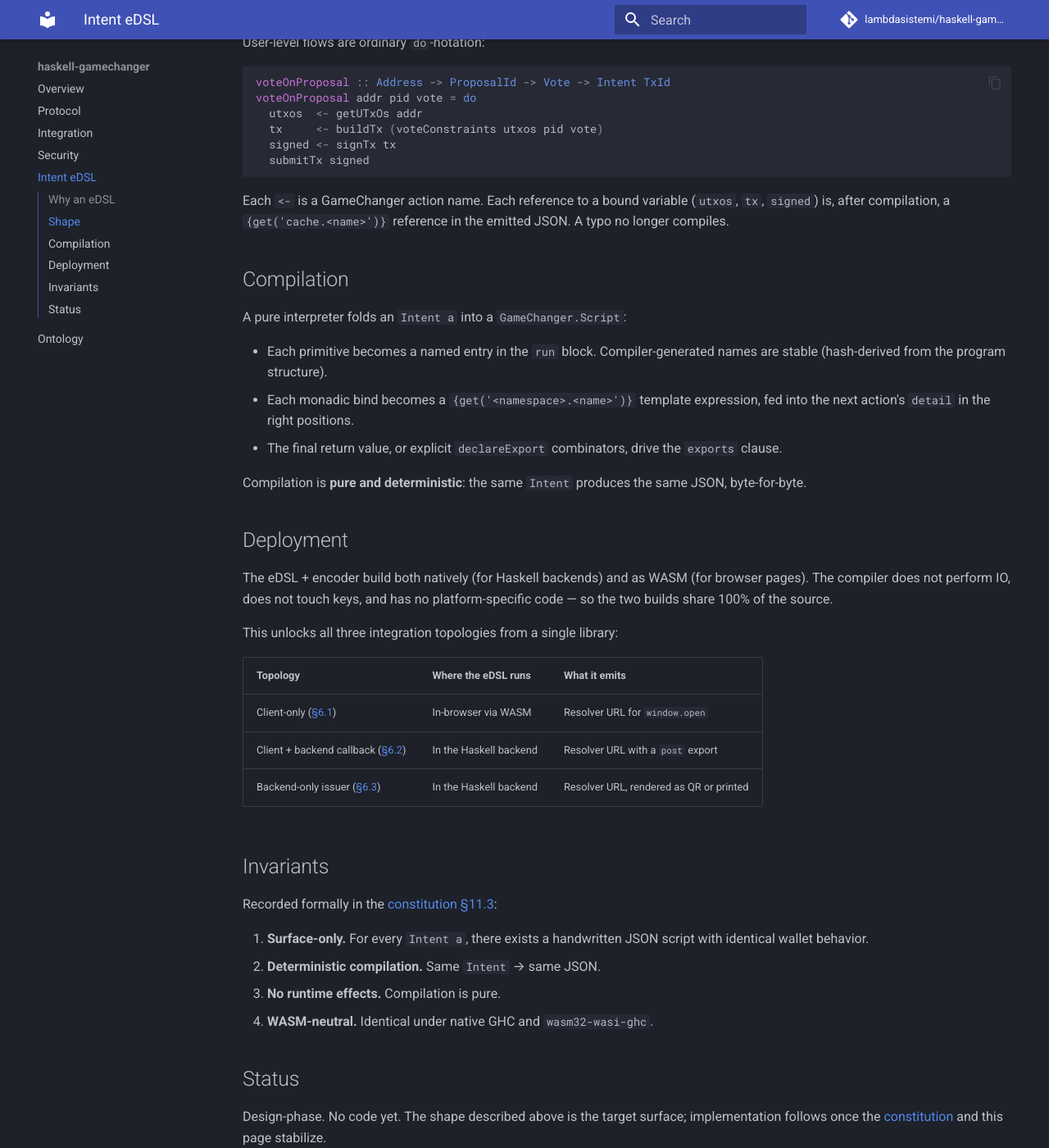
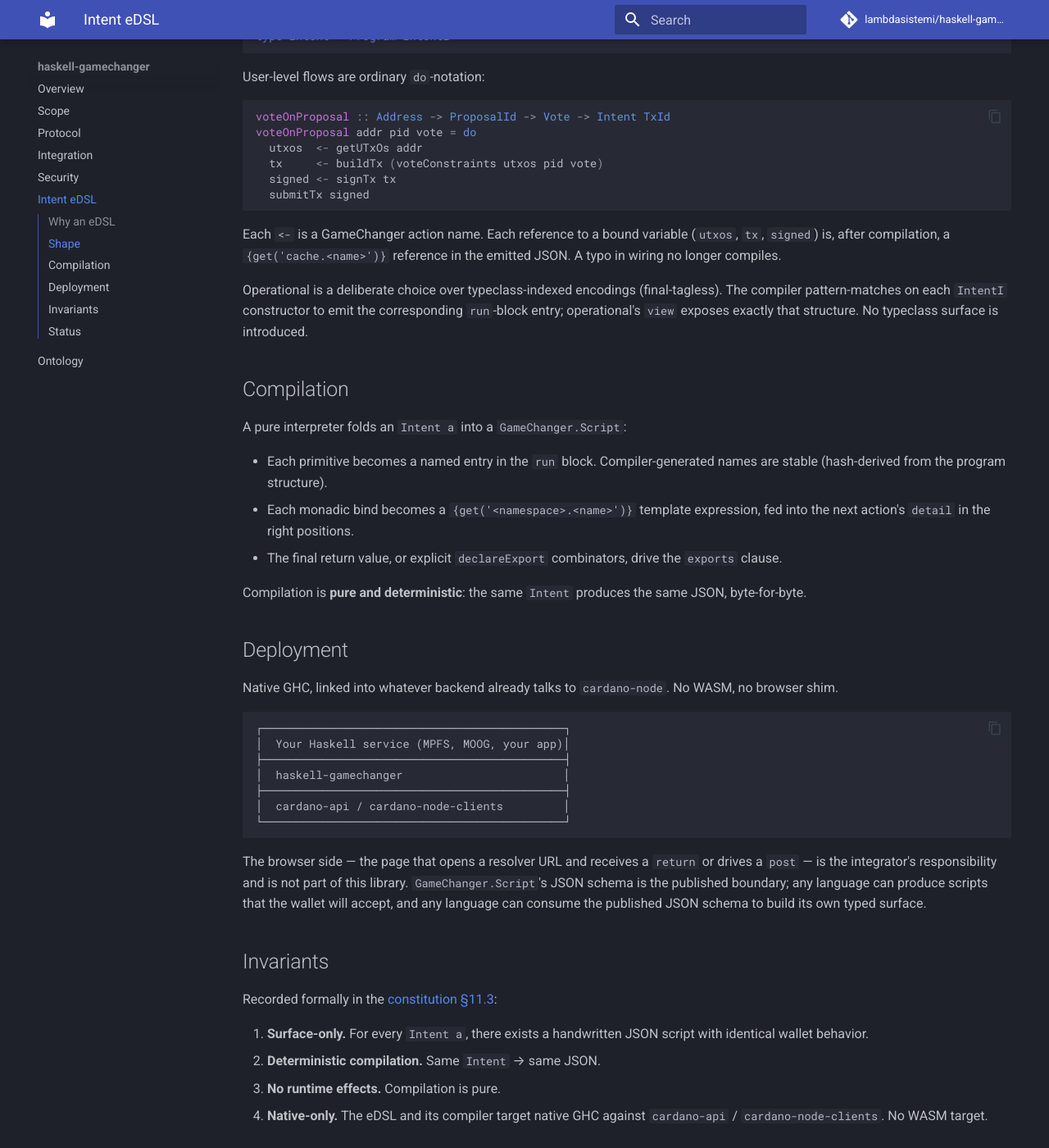
Before and after one commit to lambdasistemi/haskell-gamechanger, an MkDocs documentation site: the page built from docs/intent-dsl.md, in a window 1280 px wide and 1400 px high, scrolled down 891 px. Shown: the whole window at 82% size. Built offline with MkDocs 1.6.1 and Material for MkDocs 9.7.7, drawn with Linux system fonts in a browser that asks for light colours; comment, search, counter and statistics services are not loaded; some of the changed text lies outside the part shown.

Commit message:
chore: commit to scope A (backend-only library, no WASM)
After weighing the cost of a WASM target against the actual Haskell
value in this project, the honest scope is backend-only. The
cardano-api / cardano-ledger dependency chain does not WASM-compile
today, and the browser-side work (JSON building, URL opening, QR
rendering) is trivial in any language — a typed Haskell surface for
it is not load-bearing.

Constitution (v0.3.0):
- §8 rewrites the scope as backend-only, targeting topologies 6.2
  and 6.3. Topology 6.1 is explicitly out of scope; the published
  JSON schema is the boundary for non-Haskell integrators.
- §11 drops the WASM-neutral invariant. Encoding-agnostic (final-
  tagless is the likely default, operational-monad remains an
  option). Native GHC against cardano-api / cardano-node-clients.

Docs:
- new Scope page records the decision and the three alternatives
  considered (A backend-only / B emit-path WASM / C two codebases).
- Intent eDSL page rewritten to drop all WASM/browser framing and
  describe the backend deployment picture.
- index.md points to the Scope page as the first stop for new
  readers.

Ontology:
- gc:IntentProgram description widened to cover both encodings and
  tightened to 'native backend only', aligning with the
  constitution.

````diff
--- a/docs/intent-dsl.md
+++ b/docs/intent-dsl.md
@@ -6,9 +6,14 @@ GameChanger scripts in Haskell. It sits on top of
 compiles down to the same JSON a hand-written script would emit.
 
 It is a **surface, not a semantics.** It does not evaluate wallet
-actions, does not simulate transactions, and does not add any
-capability the protocol does not already support. It only moves
-errors from wallet-execution time to compile time.
+actions, does not simulate transactions, and adds no capability
+beyond the published DSL. It only moves errors from
+wallet-execution time to compile time.
+
+It is **backend-only.** This library does not target the browser.
+See [scope](./scope.md) for why, and
+[Integration §6.2 / §6.3](./integration.md) for the topologies this
+serves.
 
 ## Why an eDSL
 
@@ -57,8 +62,14 @@ voteOnProposal addr pid vote = do
 
 Each `<-` is a GameChanger action name. Each reference to a bound
 variable (`utxos`, `tx`, `signed`) is, after compilation, a
-`{get('cache.<name>')}` reference in the emitted JSON. A typo no
-longer compiles.
+`{get('cache.<name>')}` reference in the emitted JSON. A typo in
+wiring no longer compiles.
+
+Operational is a deliberate choice over typeclass-indexed encodings
+(final-tagless). The compiler pattern-matches on each `IntentI`
+constructor to emit the corresponding `run`-block entry;
+operational's `view` exposes exactly that structure. No typeclass
+surface is introduced.
 
 ## Compilation
 
@@ -79,34 +90,41 @@ produces the same JSON, byte-for-byte.
 
 ## Deployment
 
-The eDSL + encoder build both natively (for Haskell backends) and
-as WASM (for browser pages). The compiler does not perform IO, does
-not touch keys, and has no platform-specific code — so the two
-builds share 100% of the source.
+Native GHC, linked into whatever backend already talks to
+`cardano-node`. No WASM, no browser shim.
 
-This unlocks all three integration topologies from a single
-library:
+```
+┌─────────────────────────────────────────────┐
+│  Your Haskell service (MPFS, MOOG, your app)│
+├─────────────────────────────────────────────┤
+│  haskell-gamechanger                        │
+├─────────────────────────────────────────────┤
+│  cardano-api / cardano-node-clients         │
+└─────────────────────────────────────────────┘
+```
 
-| Topology | Where the eDSL runs | What it emits |
-|---|---|---|
-| Client-only ([§6.1](integration.md#1-client-only)) | In-browser via WASM | Resolver URL for `window.open` |
-| Client + backend callback ([§6.2](integration.md#2-client-backend-callback)) | In the Haskell backend | Resolver URL with a `post` export |
-| Backend-only issuer ([§6.3](integration.md#3-backend-only-issuer)) | In the Haskell backend | Resolver URL, rendered as QR or printed |
+The browser side — the page that opens a resolver URL and receives
+a `return` or drives a `post` — is the integrator's responsibility
+and is not part of this library. `GameChanger.Script`'s JSON
+schema is the published boundary; any language can produce scripts
+that the wallet will accept, and any language can consume the
+published JSON schema to build its own typed surface.
 
 ## Invariants
 
-Recorded formally in the [constitution §11.3](https://github.com/lambdasistemi/haskell-gamechanger/blob/main/.specify/memory/constitution.md):
+Recorded formally in the
+[constitution §11.3](https://github.com/lambdasistemi/haskell-gamechanger/blob/main/.specify/memory/constitution.md):
 
 1. **Surface-only.** For every `Intent a`, there exists a
    handwritten JSON script with identical wallet behavior.
 2. **Deterministic compilation.** Same `Intent` → same JSON.
 3. **No runtime effects.** Compilation is pure.
-4. **WASM-neutral.** Identical under native GHC and
-   `wasm32-wasi-ghc`.
+4. **Native-only.** The eDSL and its compiler target native GHC
+   against `cardano-api` / `cardano-node-clients`. No WASM target.
 
 ## Status
 
 Design-phase. No code yet. The shape described above is the target
 surface; implementation follows once the
-[constitution](https://github.com/lambdasistemi/haskell-gamechanger/blob/main/.specify/memory/constitution.md) and this page
-stabilize.
+[constitution](https://github.com/lambdasistemi/haskell-gamechanger/blob/main/.specify/memory/constitution.md)
+and this page stabilize.
--- a/mkdocs.yml
+++ b/mkdocs.yml
@@ -17,6 +17,7 @@ theme:
 
 nav:
   - Overview: index.md
+  - Scope: scope.md
   - Protocol: protocol.md
   - Integration: integration.md
   - Security: security.md
````
Also changed, not shown: other parts of docs/intent-dsl.md (+3 -3 lines), .specify/memory/constitution.md (+65 -34 lines), docs/index.md (+4 -1 lines), docs/scope.md (added, +109 -0 lines), 1 other file.
